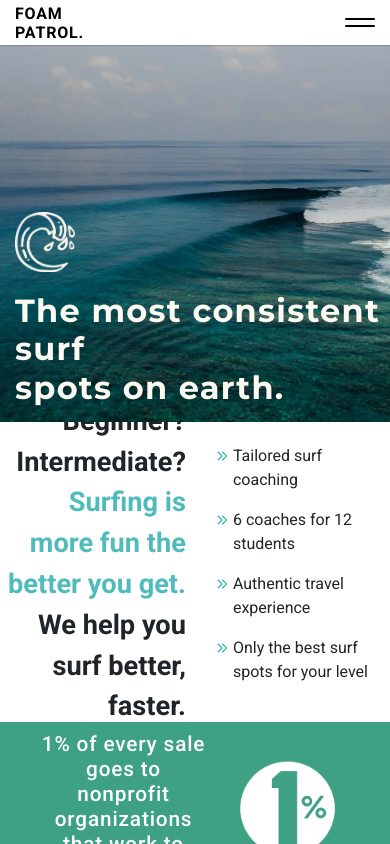
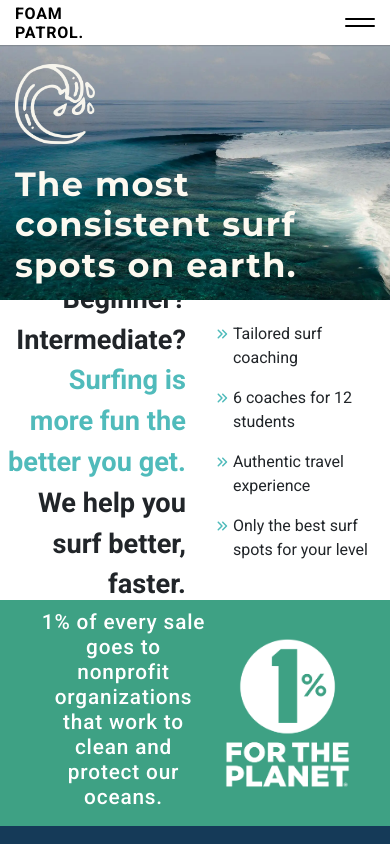
Before and after one commit to AaronoKwok/foam-patrol2, a React (Create React App) app: page /#/ in a window 390 px wide. Shown: the top 844 px of the page. Built offline with nearby package versions, Linux system fonts and the light colour scheme.

Commit message:
mainpage background text format mobile

```diff
--- a/public/index.css
+++ b/public/index.css
@@ -325,7 +325,7 @@ body {
 
 .background-image-mobile {
   width: 100%;
-  height: 50vh;
+  height: 300px;
   overflow: hidden;
   object-fit: cover;
   object-position: 0% 55%;
@@ -2553,11 +2553,11 @@ body {
   }
 
   .image-h1 {
-    font-size: 2em;
+    font-size: 2.1em;
   }
 
   .wave {
-    width: 60px;
+    width: 80px;
   }
 
 
@@ -2575,7 +2575,7 @@ body {
   }
 
   .background-image-mobile {
-      height: 75vh;
+      height: 300px;
   }
 
   .oc-backscene {
--- a/src/components/BacksceneText.js
+++ b/src/components/BacksceneText.js
@@ -9,15 +9,14 @@ function BacksceneText() {
     return (
         <div>
             {
-                useWindowWidth &&
+                (useWindowWidth()) &&
                 <div className="backscene-text">
                     <img className="wave" src={wave} alt=""/>
-                    <h1 className="image-h1">The most consistent surf</h1>
-                    <h1 className="image-h1">spots on earth.</h1>
+                    <h1 className="image-h1">The most consistent surf spots on earth.</h1>
                 </div>
             }
             {
-                !useWindowWidth &&
+                (!useWindowWidth()) &&
                 <div className="backscene-text">
                     <img className="wave" src={wave} alt=""/>
                     <div>
```
